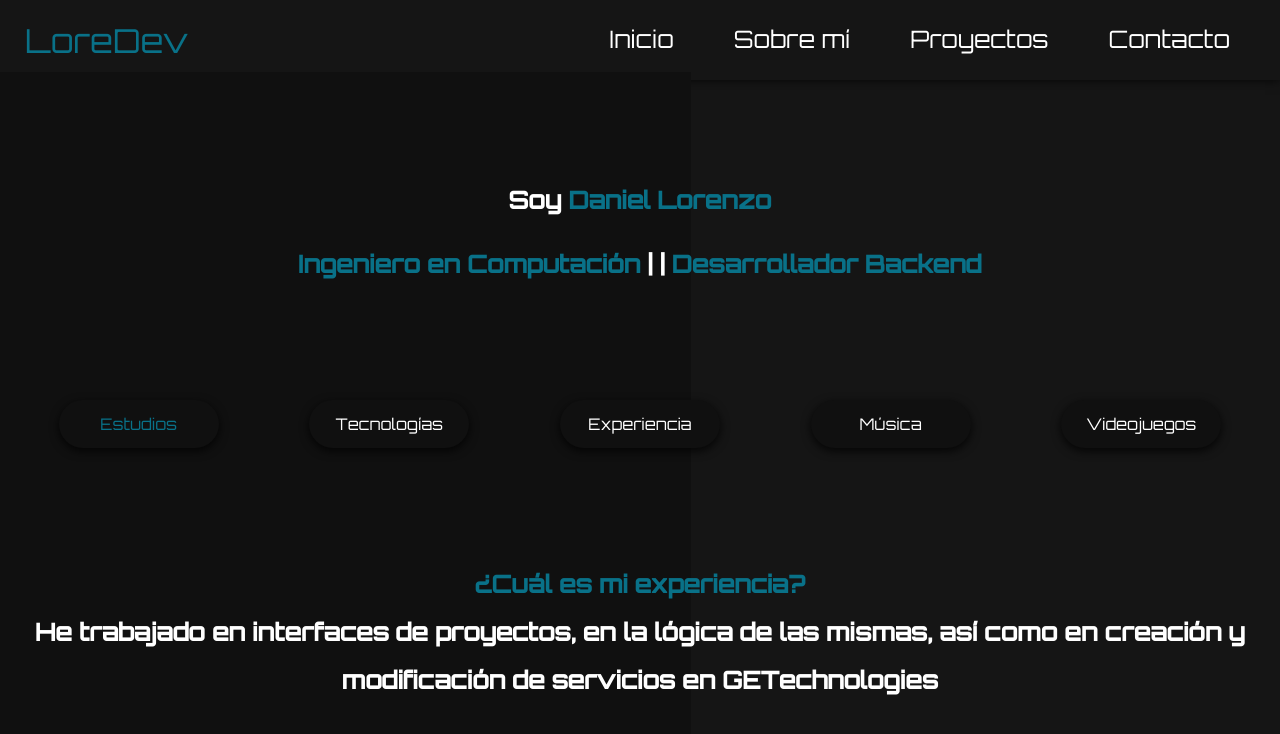
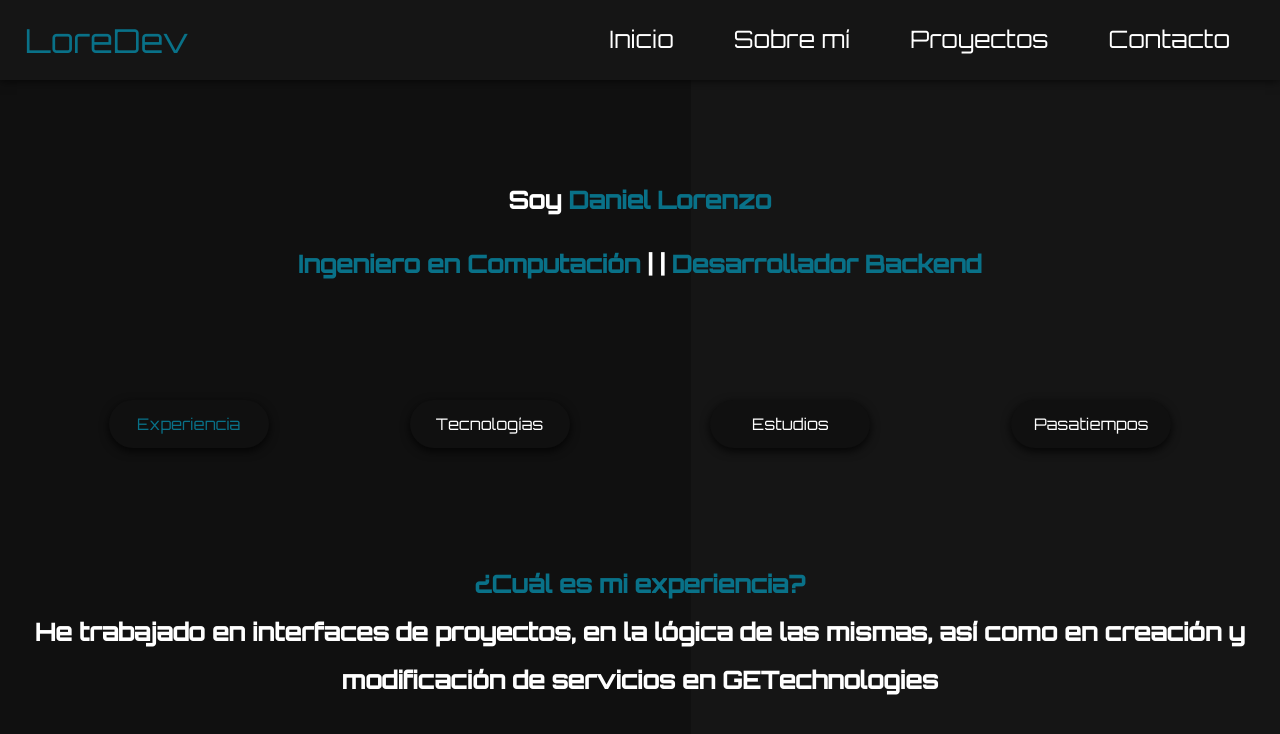
Before and after one commit to DanielLorenzoS/Blog, a Next.js app: page /about in a window 1280 px wide. Shown: the top 734 px of the page. Built offline with nearby package versions, Linux system fonts and the light colour scheme.

Commit message:
Fix about &navbar

```diff
--- a/app/about/page.tsx
+++ b/app/about/page.tsx
@@ -12,15 +12,13 @@ const About = () => {
     'Tecnologías como Java, Spring Boot, JavaScript, Angular, React, React Native y MySQL';
   const experiencia =
     'He trabajado en interfaces de proyectos, en la lógica de las mismas, así como en creación y modificación de servicios en GETechnologies';
-  const musica = 'Me gusta escuchar distintos géneros, desde Pop hasta Indie, pasando por Baladas y Soundtracks';
-  const videojuegos = 'En mis juegos favoritos están Minecraft, Max Payne, Dead Space, Portal, entre muchos otros';
+  const pasatiempos = 'Me gusta la programación en diversos enfoques, des y ensamble de equipos, todo tipo de videojuegos como Minecraft, Max Payne, Portal, Hollow Knight y muchos más';
 
   const changingData = [
     { title: '¿Cuál es mi experiencia?', content: experiencia },
     { title: '¿Qué tecnologías sé manejar?', content: especializacion },
     { title: '¿Cuáles fueron mis estudios?', content: universidad },
-    { title: '¿Qué música escucho?', content: musica },
-    { title: '¿Qué videojuegos me gustan?', content: videojuegos },
+    { title: '¿Cuáles son mis pasatiempos?', content: pasatiempos },
   ];
 
   const [changingIndex, setChangingIndex] = useState(0);
@@ -91,11 +89,10 @@ const About = () => {
       </div>
       <div className={styles.buttonsContainer}>
         <div className={styles.buttons}>
-          <button className={changingIndex === 0 ? styles.buttonActive : ''} onClick={() => setIndexChangingValue(0)}>Estudios</button>
+          <button className={changingIndex === 0 ? styles.buttonActive : ''} onClick={() => setIndexChangingValue(0)}>Experiencia</button>
           <button className={changingIndex === 1 ? styles.buttonActive : ''} onClick={() => setIndexChangingValue(1)}>Tecnologías</button>
-          <button className={changingIndex === 2 ? styles.buttonActive : ''} onClick={() => setIndexChangingValue(2)}>Experiencia</button>
-          <button className={changingIndex === 3 ? styles.buttonActive : ''} onClick={() => setIndexChangingValue(3)}>Música</button>
-          <button className={changingIndex === 4 ? styles.buttonActive : ''} onClick={() => setIndexChangingValue(4)}>Videojuegos</button>
+          <button className={changingIndex === 2 ? styles.buttonActive : ''} onClick={() => setIndexChangingValue(2)}>Estudios</button>
+          <button className={changingIndex === 3 ? styles.buttonActive : ''} onClick={() => setIndexChangingValue(3)}>Pasatiempos</button>
         </div>
       </div>
       <div className={styles.welcome}>
--- a/app/navbar/navbar.module.css
+++ b/app/navbar/navbar.module.css
@@ -6,6 +6,7 @@
     justify-content: space-between;
     align-items: center;
     box-shadow: 0 0 10px rgba(0, 0, 0, 0.8);
+    position: relative;
     z-index: 5;
     cursor: default;
   }
```
